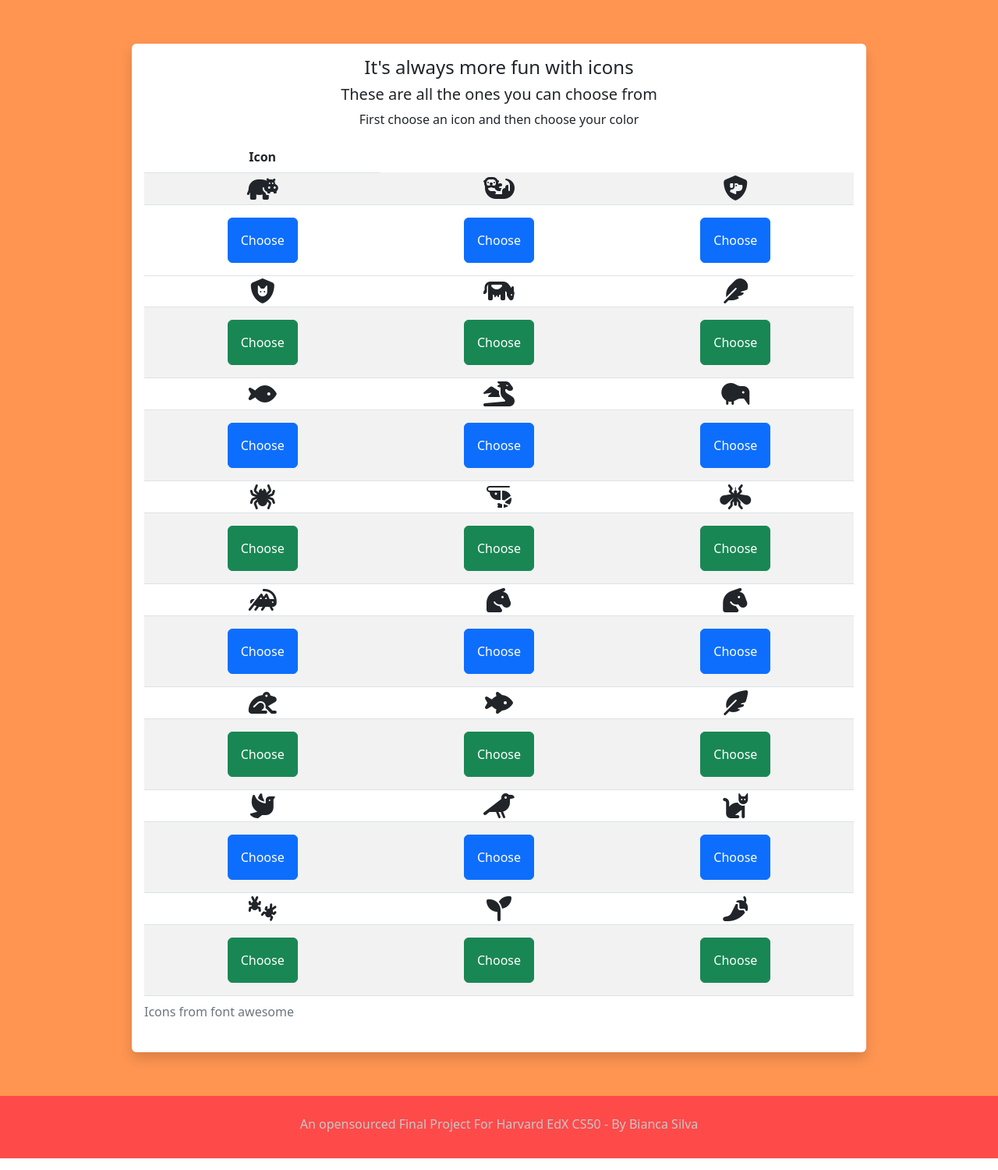
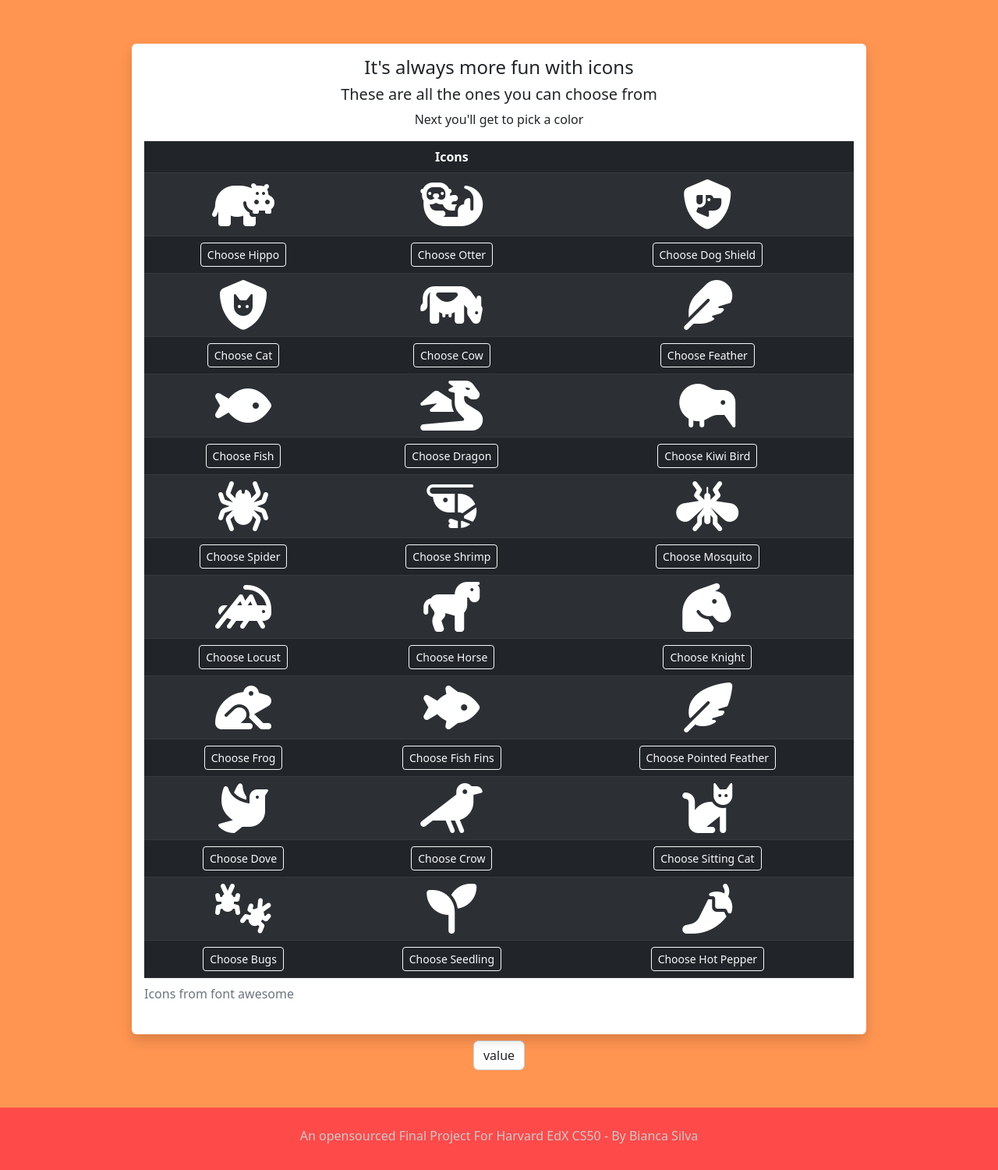
Before and after one commit to TokiLoshi/finalprojectCS50x, a Flask app: page /leaderboardicon in a window 1280 px wide. Shown: the part 64-1564 px from the top of the page at 78% size. Run offline with Flask 2, Linux system fonts and the light colour scheme; the visitor is signed in with stand-in values (Sample User, id 1); some libraries are stand-ins or nearby versions.

Commit message:
Created helpers function to change icons

```diff
--- a/app.py
+++ b/app.py
@@ -17,7 +17,7 @@ from flask import Flask, flash, redirect, render_template, request, session
 from flask_session import Session
 from tempfile import mkdtemp
 from werkzeug.security import check_password_hash, generate_password_hash
-from helpers import apology, formatfloat, login_required, lookup, usd, random_leaderboardname, generate_temp_password, co2, co2lifetime, formatfloat
+from helpers import apology, formatfloat, login_required, lookup, usd, random_leaderboardname, generate_temp_password, co2, co2lifetime, formatfloat, customicon
 from helpers import impact_by_weight, impact_by_energy, estimate, impact_by_volume, impact_by_money, impact_by_distance, impact_by_number, impact_by_flights, impact_by_road
 from flask_mail import Mail, Message
 from flask_mail_sendgrid import MailSendGrid
@@ -391,11 +391,37 @@ def calculatorconsumption():
     print("I know this is confusing but we're here")
     return render_template("/calculatorconsumption.html")
 
+@app.route("/iconcolor", methods=["GET", "POST"])
+@login_required
+def iconcolor():
+  """Allows user to change colors"""
+  if request.method == "POST":
+    animal = "horse"
+    color = "fade"
+    display_icon = customicon(animal, color)
+    print("We're in post in icon color")
+    icon = request.form.get("value")
+    print("Icon: ", icon)
+    if "pepper" in request.form:
+      print("Finally!")
+    elif request.form.get("honey") == "honey":
+      print("Oh sugar sugar")
+    return render_template("/iconcolor.html", displayicon=display_icon)
+  else:
+    print("Hello get")
+    return render_template("/iconcolor.html")
+
 @app.route("/leaderboardicon", methods=["GET", "POST"])
 @login_required
 def leaderboardicon():
   """Update Leadearboard and user icons"""
   if request.method == "POST":
+    if "pepper" in request.form:
+      print("It's pepper")
+    else:
+      print("why doesn't this work?")
+    icon = request.form.get("name")
+    print("name of icon is: ", icon)
     print("We're here in post")
     return render_template("leaderboardicon.html")
   else:
--- a/templates/leaderboardicon.html
+++ b/templates/leaderboardicon.html
@@ -5,104 +5,110 @@
 {% endblock %}
 
 {% block main %}
-<form action="/leaderboard" method="get">
+<form action="/leaderboardicon" method="get">
   <div class="card body rounded-2 shadow p-3 border-0 m-2 justify-content-center mx-auto w-75">
     <h4>It's always more fun with icons</h4>
     <h5>These are all the ones you can choose from</h5>
-    <p>First choose an icon and then choose your color</p>
-      <table class="table table-striped table-hover table-responsive">
+    <p>Next you'll get to pick a color</p>
+      <table class="table table-striped table-dark table-hover table-responsive">
         <caption>Icons from font awesome</caption>
+      </form>
         <thead>
-          <tr>
-            <th scope="col">Icon</th>
-          </tr>
+          <th></th>
+          <th>Icons</th>
+          <th></th>
         </thead>
         <tbody>
           <tr>
-            <td><i class="fa-solid fa-hippo fa-2xl"></i> </td>
-            <td><i class="fa-solid fa-otter fa-2xl"></i></td>
-            <td><i class="fa-solid fa-shield-dog fa-2xl"></i></td>
+            <td><input type="hidden" action="/iconcolor" name="hippo"><i class="fa-solid fa-hippo fa-4x"></i> </td>
+            </form>
+            <td><i class="fa-solid fa-otter fa-4x"></i></td>
+            <td><i class="fa-solid fa-shield-dog fa-4x"></i></td>
+          </tr>
+
+          <tr>
+            <form action="/leaderboardicon" method="post">
+              <td><button action="/iconcolor" method="post" type="button" value="hippo" class="btn btn-outline-light btn-sm">Choose Hippo</button></td>
+            </form>
+            <td><button onclick="window.location.href='/iconcolor';" action="/leaderboardicon" type="button" value="otter" name="otter" id="otter" class="btn btn-outline-light btn-sm">Choose Otter</button></td>
+            <td><button type="submit" value="icon"name="dogshield" class="btn btn-outline-light btn-sm">Choose Dog Shield</button></td>
           </tr>
           <tr>
-            <td><button class="btn btn-primary m-2 p-3 mx-auto w-30">Choose</button></td>
-            <td><button class="btn btn-primary m-2 p-3 mx-auto w-30">Choose</button></td>
-            <td><button class="btn btn-primary m-2 p-3 mx-auto w-30">Choose</button></i></td>
+            <td><i class="fa-solid fa-shield-cat fa-4x"></i></td>
+            <td><i class="fa-solid fa-cow fa-4x"></i></td>
+            <td><i class="fa-solid fa-feather fa-4x"></i></td>
           </tr>
           <tr>
-          <tr>
-            <td><i class="fa-solid fa-shield-cat fa-2xl"></i></td>
-            <td><i class="fa-solid fa-cow fa-2xl"></i></td>
-            <td><i class="fa-solid fa-feather fa-2xl"></i></td>
+            <td><button type="button" name="cat" class="btn btn-outline-light btn-sm">Choose Cat</button></td>
+            <td><button type="button" name="cow" class="btn btn-outline-light btn-sm">Choose Cow</button></td>
+            <td><button type="button" name="feather" class="btn btn-outline-light btn-sm">Choose Feather</button></td>
+          </tr>
+            <td><i class="fa-solid fa-fish fa-4x"></i></td>
+            <td><i class="fa-solid fa-dragon fa-4x"></i></td>
+            <td><i class="fa-solid fa-kiwi-bird fa-4x"></i></td>
           </tr>
           <tr>
-            <td><button class="btn btn-success m-2 p-3 mx-auto w-30">Choose</button></td>
-            <td><button class="btn btn-success m-2 p-3 mx-auto w-30">Choose</button></td>
-            <td><button class="btn btn-success m-2 p-3 mx-auto w-30">Choose</button></i></td>
+            <td><button type="button" name="fish" class="btn btn-outline-light btn-sm">Choose Fish</button></td>
+            <td><button type="button" name="dragon" class="btn btn-outline-light btn-sm">Choose Dragon</button></td>
+            <td><button type="button" name="kiwi" class="btn btn-outline-light btn-sm">Choose Kiwi Bird</button></td>
           </tr>
           <tr>
-            <td><i class="fa-solid fa-fish fa-2xl"></i></td>
-            <td><i class="fa-solid fa-dragon fa-2xl"></i></td>
-            <td><i class="fa-solid fa-kiwi-bird fa-2xl"></i></td>
+            <td><i class="fa-solid fa-spider fa-4x"></i></td>
+            <td><i class="fa-solid fa-shrimp fa-4x"></i></td>
+            <td><i class="fa-solid fa-mosquito fa-4x"></i></td>
           </tr>
           <tr>
-            <td><button class="btn btn-primary m-2 p-3 mx-auto w-30">Choose</button></td>
-            <td><button class="btn btn-primary m-2 p-3 mx-auto w-30">Choose</button></td>
-            <td><button class="btn btn-primary m-2 p-3 mx-auto w-30">Choose</button></i></td>
+            <td><button type="button" name="spider" class="btn btn-outline-light btn-sm">Choose Spider</button></td>
+            <td><button type="button" name="shrimp" class="btn btn-outline-light btn-sm">Choose Shrimp</button></td>
+            <td><button type="button" name="mosquito" class="btn btn-outline-light btn-sm">Choose Mosquito</button></td>
           </tr>
           <tr>
-            <td><i class="fa-solid fa-spider fa-2xl"></i></td>
-            <td><i class="fa-solid fa-shrimp fa-2xl"></i></td>
-            <td><i class="fa-solid fa-mosquito fa-2xl"></i></td>
+            <td><i class="fa-solid fa-locust fa-4x"></i></td>
+            <td><i class="fa-solid fa-horse fa-4x"></i></td>
+            <td><i class="fa-solid fa-horse-head fa-4x"></i></td>
           </tr>
           <tr>
-            <td><button class="btn btn-success m-2 p-3 mx-auto w-30">Choose</button></td>
-            <td><button class="btn btn-success m-2 p-3 mx-auto w-30">Choose</button></td>
-            <td><button class="btn btn-success m-2 p-3 mx-auto w-30">Choose</button></i></td>
+            <td><button type="button" name="locust" class="btn btn-outline-light btn-sm">Choose Locust</button></td>
+            <td><button type="button" name="horse" class="btn btn-outline-light btn-sm">Choose Horse</button></td>
+            <td><button type="button" name="knight" class="btn btn-outline-light btn-sm">Choose Knight</button></td>
           </tr>
           <tr>
-            <td><i class="fa-solid fa-locust fa-2xl"></i></td>
-            <td><i class="fa-solid fa-horse-head fa-2xl"></i></td>
-            <td><i class="fa-solid fa-horse-head fa-2xl"></i></td>
+            <td><i class="fa-solid fa-frog fa-4x"></i></td>
+            <td><i class="fa-solid fa-fish-fins fa-4x"></i></td>
+            <td><i class="fa-solid fa-feather-pointed fa-4x"></i></td>
           </tr>
           <tr>
-            <td><button class="btn btn-primary m-2 p-3 mx-auto w-30">Choose</button></td>
-            <td><button class="btn btn-primary m-2 p-3 mx-auto w-30">Choose</button></td>
-            <td><button class="btn btn-primary m-2 p-3 mx-auto w-30">Choose</button></i></td>
+            <td><button type="button" name="frog" class="btn btn-outline-light btn-sm">Choose Frog</button></td>
+            <td><button type="button" name="fishfins" class="btn btn-outline-light btn-sm">Choose Fish Fins</button></td>
+            <td><button type="button" name="feater" class="btn btn-outline-light btn-sm">Choose Pointed Feather</button></td>
           </tr>
           <tr>
-            <td><i class="fa-solid fa-frog fa-2xl"></i></td>
-            <td><i class="fa-solid fa-fish-fins fa-2xl"></i></td>
-            <td><i class="fa-solid fa-feather-pointed fa-2xl"></i></td>
+            <td><i class="fa-solid fa-dove fa-4x"></i></td>
+            <td><i class="fa-solid fa-crow fa-4x"></i></td>
+            <td><i class="fa-solid fa-cat fa-4x"></i></td>
           </tr>
           <tr>
-            <td><button class="btn btn-success m-2 p-3 mx-auto w-30">Choose</button></td>
-            <td><button class="btn btn-success m-2 p-3 mx-auto w-30">Choose</button></td>
-            <td><button class="btn btn-success m-2 p-3 mx-auto w-30">Choose</button></i></td>
+            <td><button type="button" name="dove" class="btn btn-outline-light btn-sm">Choose Dove</button></td>
+            <td><button type="button" name="crow" class="btn btn-outline-light btn-sm">Choose Crow</button></td>
+            <td><button type="button" name="sittingcat" class="btn btn-outline-light btn-sm">Choose Sitting Cat</button></td>
           </tr>
           <tr>
-            <td><i class="fa-solid fa-dove fa-2xl"></i></td>
-            <td><i class="fa-solid fa-crow fa-2xl"></i></td>
-            <td><i class="fa-solid fa-cat fa-2xl"></i></td>
+            <td><i class="fa-solid fa-bugs fa-4x"></i></td>
+            <td><i class="fa-solid fa-seedling fa-4x"></i></td>
+            <td><i class="fa-solid fa-pepper-hot fa-4x"></i></td>
           </tr>
           <tr>
-            <td><button class="btn btn-primary m-2 p-3 mx-auto w-30">Choose</button></td>
-            <td><button class="btn btn-primary m-2 p-3 mx-auto w-30">Choose</button></td>
-            <td><button class="btn btn-primary m-2 p-3 mx-auto w-30">Choose</button></i></td>
-          </tr>
-          <tr>
-            <td><i class="fa-solid fa-bugs fa-2xl"></i></td>
-            <td><i class="fa-solid fa-seedling fa-2xl"></i></td>
-            <td><i class="fa-solid fa-pepper-hot fa-2xl"></i></td>
-          </tr>
-          <tr>
-            <td><button class="btn btn-success m-2 p-3 mx-auto w-30">Choose</button></td>
-            <td><button class="btn btn-success m-2 p-3 mx-auto w-30">Choose</button></td>
-            <td><button class="btn btn-success m-2 p-3 mx-auto w-30">Choose</button></i></td>
+            <td><button type="button" name="bugs" class="btn btn-outline-light btn-sm">Choose Bugs</button></td>
+            <td><button type="button" name="seedling" class="btn btn-outline-light btn-sm">Choose Seedling</button></td>
+            <td><button type="button" name="pepper" class="btn btn-outline-light btn-sm">Choose Hot Pepper</button></td>
           </tr>
         </tbody>
         </table>
     </div>
-
-
+    <td><i class={{customicon}}></i></td>
+    </form>
+    <form action="/iconcolor" method="post" name="honey" value="honey">
+      <input type="submit" name="value" value="value" id="value" class="form-control mx-auto w-auto">
+      <!-- <button type="submit" action="/iconcolor" id="pepper" method="post" name="pepper" class="btn btn-outline-light btn-sm">Choose Hot Pepper</button> -->
+    </form>
   {% endblock %}
-</form>
```
Also changed, not shown: helpers.py (+14 -4 lines), templates/iconcolor.html (added, +29 -0 lines), 1 other file.
